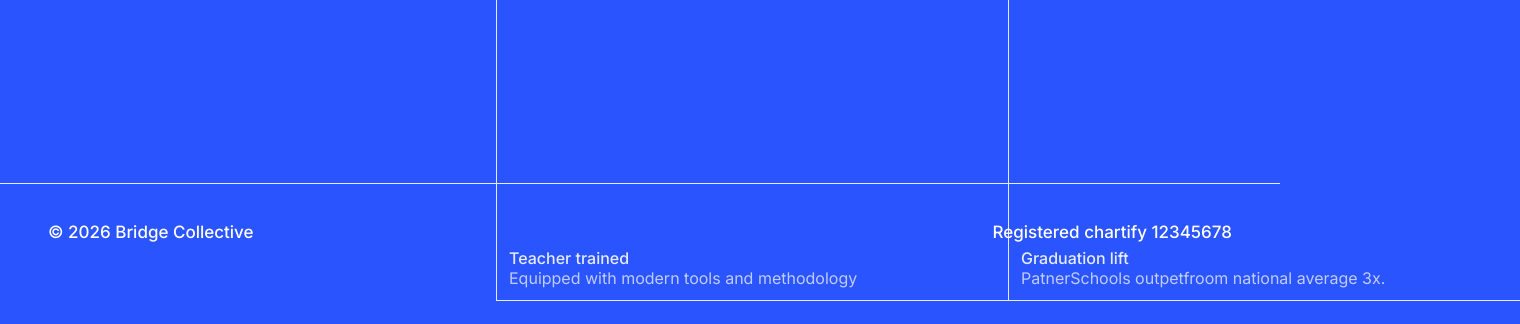
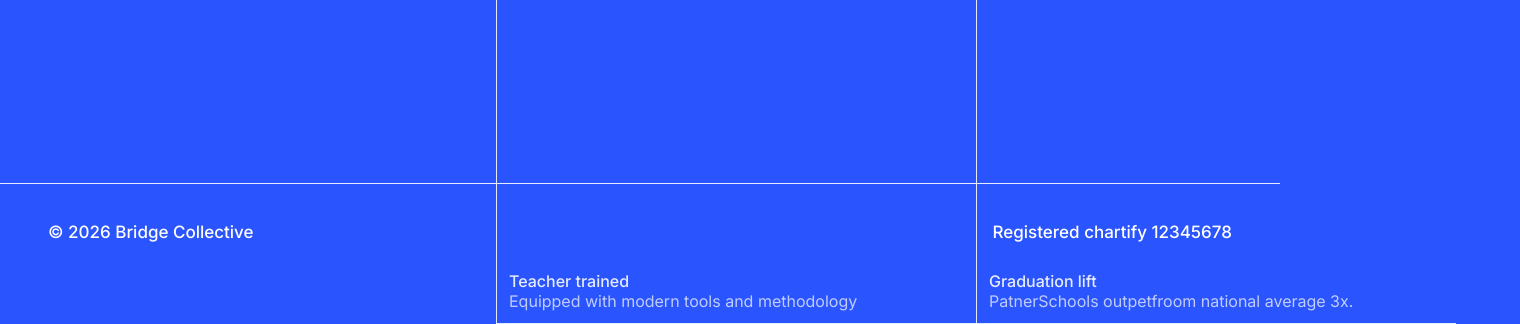
Before and after one commit to novalCandra/SASS, a website: page src/index.html in a window 1280 px wide. Shown: the part 521-845 px from the top of the page, 1520 px wide, since content can reach past the window. Before the commit the page ends 822 px from the top, so only its background shows below. Drawn offline with Linux system fonts and the light colour scheme.

Commit message:
repair : 🛠️ repair resposinve

```diff
--- a/src/index.html
+++ b/src/index.html
@@ -5,6 +5,7 @@
     <meta charset="UTF-8">
     <meta name="viewport" content="width=device-width, initial-scale=1.0">
     <title>Bridge Collective</title>
+    <link rel="icon" type="image/x-icon" href="assets/images/favicon-32x32.png" />
     <link rel="stylesheet" href="/src/css/ouput-css.css">
     <link rel="stylesheet" href="css/ouput-css.css">
 </head>
--- a/src/sass-css.scss
+++ b/src/sass-css.scss
@@ -38,7 +38,7 @@
         height: 4rem;
         border-bottom: 1px solid $color-blue-200;
 
-        @media screen and (max-width : 375px) {
+        @media (max-width : 640px) {
             padding: 1rem;
         }
 
@@ -68,7 +68,7 @@
         width: 100%;
         gap: 1rem;
 
-        @media screen and (max-width : 375px) {
+        @media (max-width : 640px) {
             display: flex;
             flex-direction: column;
             width: 100%;
@@ -87,7 +87,7 @@
                 justify-content: center;
                 align-items: center;
 
-                @media screen and (max-width : 375px) {
+                @media (max-width : 640px) {
                     display: flex;
                     width: 100%;
                     gap: 1rem;
@@ -101,7 +101,7 @@
                     width: 30rem;
                     font-size: 3rem;
 
-                    @media screen and (max-width : 375px) {
+                    @media (max-width : 640px) {
                         width: 20rem;
                         font-size: 2.5rem;
                     }
@@ -114,7 +114,7 @@
                     opacity: 0.8;
                     width: 30rem;
 
-                    @media screen and (max-width : 375px) {
+                    @media (max-width : 640px) {
                         width: 20rem;
                     }
 
@@ -133,7 +133,7 @@
                 display: grid;
                 grid-template-columns: auto auto;
 
-                @media screen and (max-width : 375px) {
+                @media (max-width : 640px) {
                     border-top: 1px solid $color-blue-200;
                     display: grid;
                     grid-template-columns: auto;
@@ -142,14 +142,14 @@
                 .contentOne {
                     display: flex;
                     flex-direction: column;
-                    width: 32rem;
-                    height: 379px;
+                    width: 30rem;
+                    height: 24.4rem;
                     padding: 12px;
                     justify-content: space-between;
                     border-left: 1px solid $color-blue-200;
                     border-bottom: 1px solid $color-blue-200;
 
-                    @media screen and (max-width : 375px) {
+                    @media (max-width : 640px) {
                         width: 100%;
                         height: 20rem;
                         padding: 12px;
@@ -200,7 +200,7 @@
         height: 10px;
         border-top: 1px solid $color-blue-200;
 
-        @media screen and (max-width : 375px) {
+        @media (max-width : 640px) {
             position: relative;
             bottom: -100vh;
             margin-top: 12px;
```
Also changed, not shown: src/css/ouput-css.css.
